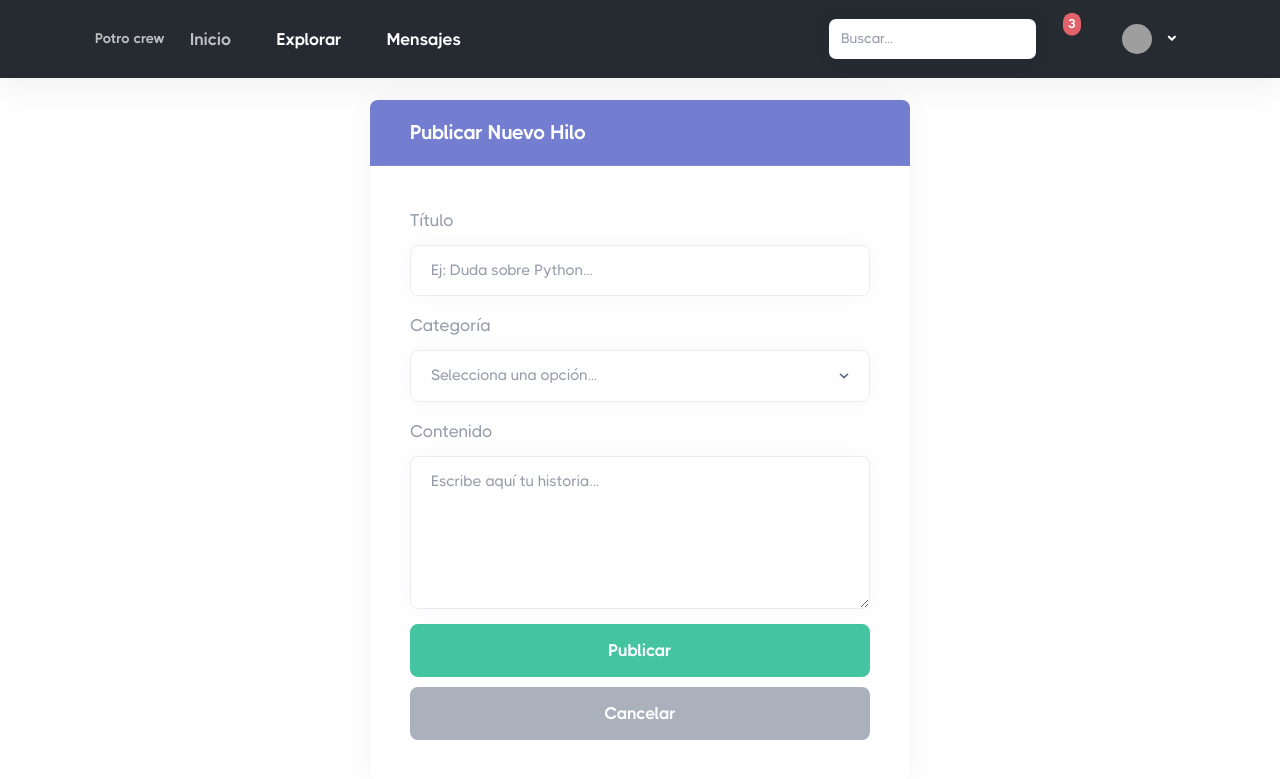
After one commit to pedroHackerNoob/mercedes-dev-web, a Flask app: page /test in a window 1280 px wide. The commit adds this page. Shown: the top 779 px of the page. Run offline with Flask 3, Linux system fonts and the light colour scheme; grey boxes are pictures that could not be loaded.

Commit message:
createThread.html added

```diff
--- a/app.py
+++ b/app.py
@@ -198,6 +198,47 @@ def create_thread():
         db.close()
 
 
+# --- RUTA PARA CREAR HILO DESDE LA WEB ---
+@app.route('/create_thread_web', methods=['GET', 'POST'])
+@login_required
+def create_thread_web():
+    db = SessionLocal()
+
+    # A. Si es GET: Mostramos el formulario
+    if request.method == 'GET':
+        # Buscamos las categorías para llenar el selector
+        categories = db.query(Category).all()
+        db.close()
+        return render_template('createThread.html', categories=categories)
+
+    # B. Si es POST: Guardamos el hilo
+    try:
+        title = request.form.get('title')
+        content = request.form.get('content')
+        category_id = request.form.get('category_id')
+
+        new_thread = Thread(
+            title=title,
+            content=content,
+            user_id=current_user.id,  # El usuario logueado
+            category_id=category_id
+        )
+
+        db.add(new_thread)
+        db.commit()
+        flash("¡Hilo publicado con éxito!")
+        return redirect(url_for('web_feed'))  # Volver al muro
+
+    except Exception as e:
+        db.rollback()
+        flash(f"Error al publicar: {str(e)}")
+        return redirect(url_for('create_thread_web'))
+    finally:
+        db.close()
+
+@app.route('/test')
+def create_thread_api_test():
+    return render_template('createThread.html')
 # --- RUTA: COMENTAR UN HILO ---
 @app.route('/api/comments', methods=['POST'])
 def create_comment():
--- /dev/null
+++ b/templates/createThread.html
@@ -0,0 +1,48 @@
+{% include 'headerUser.html' %}
+<div class="bg-light">
+
+    <div class="container mt-15">
+        <div class="row justify-content-center">
+            <div class="col-md-6">
+                <div class="card shadow">
+                    <div class="card-header bg-primary text-white">
+                        <h4 class="mb-0 text-white">Publicar Nuevo Hilo</h4>
+                    </div>
+                    <div class="card-body">
+
+                        <form action="/create_thread_web" method="POST">
+
+                            <div class="mb-3">
+                                <label class="form-label">Título</label>
+                                <input type="text" name="title" class="form-control" placeholder="Ej: Duda sobre Python..." required>
+                            </div>
+
+                            <div class="mb-3">
+                                <label class="form-label">Categoría</label>
+                                <select name="category_id" class="form-select" required>
+                                    <option value="" disabled selected>Selecciona una opción...</option>
+                                    {% for cat in categories %}
+                                        <option value="{{ cat.id }}">{{ cat.name }}</option>
+                                    {% endfor %}
+                                </select>
+                            </div>
+
+                            <div class="mb-3">
+                                <label class="form-label">Contenido</label>
+                                <textarea name="content" class="form-control" rows="5" placeholder="Escribe aquí tu historia..." required></textarea>
+                            </div>
+
+                            <div class="d-grid gap-2">
+                                <button type="submit" class="btn btn-success text-white">Publicar</button>
+                                <a href="/feed" class="btn btn-secondary text-white">Cancelar</a>
+                            </div>
+
+                        </form>
+
+                    </div>
+                </div>
+            </div>
+        </div>
+    </div>
+
+</div>
--- a/templates/feed.html
+++ b/templates/feed.html
@@ -6,7 +6,7 @@
             <div class="col-md-8">
 
                 <div class="d-grid gap-2 mb-4">
-                    <a href="#" class="btn btn-white bg-white shadow-sm" style="text-align: left; color: #666;">
+                    <a href="/create_thread_web" class="btn btn-white bg-white shadow-sm" style="text-align: left; color: #666;">
                         ✏️ ¿Qué estás pensando, {{ current_user.username }}? (Crear Hilo)
                     </a>
                 </div>
```
